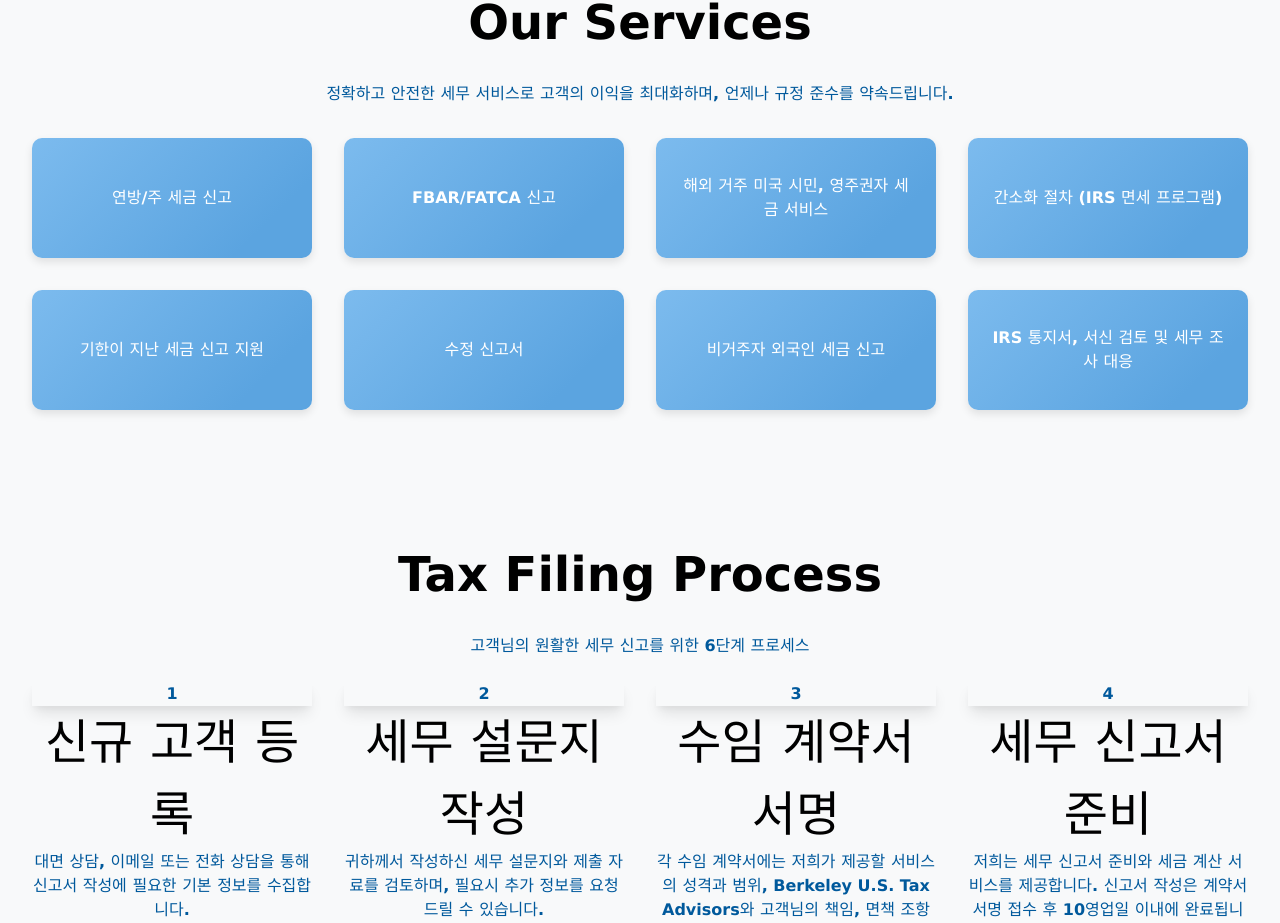
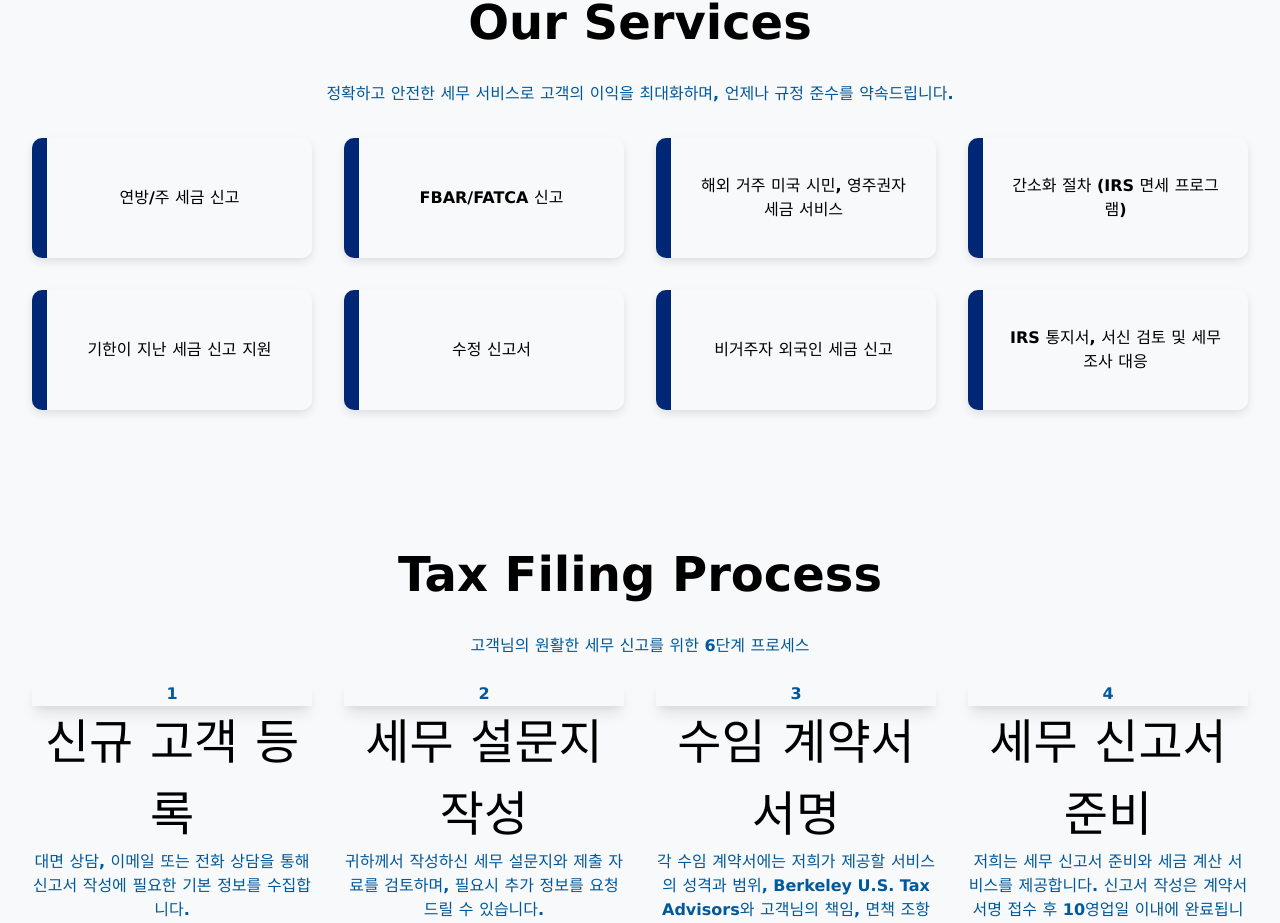
Before and after one commit to youtaxpro/youtaxpro, a Vue app: page /youtaxpro/ in a window 1280 px wide. Shown: the part 3176-4099 px from the top of the page. Built offline with nearby package versions, Linux system fonts and the light colour scheme; a web font is replaced by a local one.

Commit message:
service card style change

```diff
--- a/src/pages/Home.vue
+++ b/src/pages/Home.vue
@@ -570,7 +570,7 @@ section {
 }
 
 .service-card {
-  background: linear-gradient(135deg, #7cbbee 0%, #5ba4e0 80%);
+  border-left: 15px solid #002676;
   padding: 1.5rem;
   border-radius: 10px;
   box-shadow: 0 4px 8px rgba(0, 0, 0, 0.1);
@@ -589,7 +589,7 @@ section {
 }
 
 .service-card p {
-  color: white;
+  color: black;
   font-weight: 800;
   font-size: 1rem;
   line-height: 1.5;
```
Also changed, not shown: 1 other file (tests, documents, lock files or other folders).
